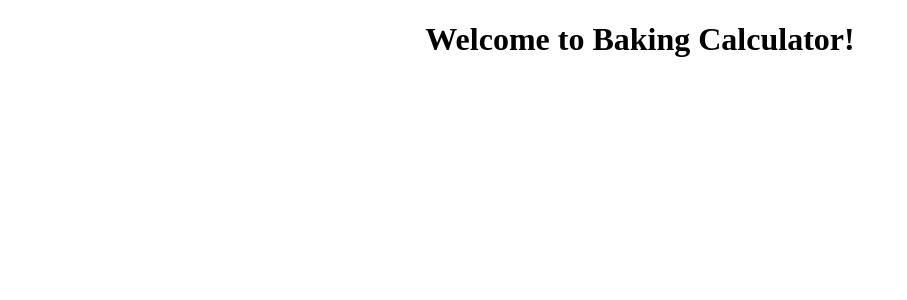
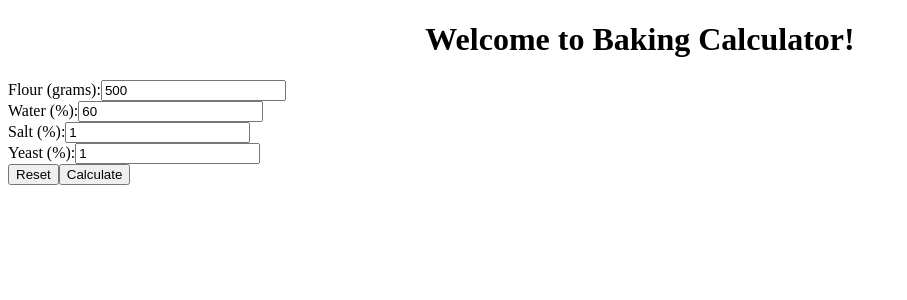
Before and after one commit to PhilippMeissner/baking-calculator, an Angular app: page / in a window 1280 px wide. Shown: the top 300 px of the page, without its empty margins (0-907 px from the left). Built offline with nearby package versions, Linux system fonts and the light colour scheme.

Commit message:
added basic calculation form

```diff
--- a/src/app/app.component.html
+++ b/src/app/app.component.html
@@ -3,3 +3,35 @@
     Welcome to {{ title }}!
   </h1>
 </div>
+<form [formGroup]="form">
+  <label>Flour (grams):</label>
+  <input type="number"
+         formControlName="flour">
+  <br>
+
+  <label>Water (%):</label>
+  <input type="number"
+         formControlName="water">
+  <br>
+
+  <label>Salt (%):</label>
+  <input type="number"
+         formControlName="salt">
+  <br>
+
+
+  <label>Yeast (%):</label>
+  <input type="number"
+         formControlName="yeast">
+  <br>
+
+
+  <button (click)="reset()">Reset</button>
+  <button type="submit" (click)="calculate()" [disabled]="!form.valid">Calculate</button>
+</form>
+
+<p>
+  <span *ngIf="form.valid && result">
+    {{ result | json }}
+  </span>
+</p>
--- a/src/app/app.component.ts
+++ b/src/app/app.component.ts
@@ -1,4 +1,5 @@
 import {Component} from '@angular/core';
+import {FormBuilder, FormGroup, Validators} from '@angular/forms';
 
 @Component({
   selector: 'app-root',
@@ -7,7 +8,74 @@ import {Component} from '@angular/core';
 })
 export class AppComponent {
   title = 'Baking Calculator';
+  result?: IResult;
+  form: FormGroup;
 
-  constructor() {
+  private readonly _presetData: IResult = {
+    flour: 500,
+    water: 60,
+    salt: 1,
+    yeast: 1,
+  };
+
+  constructor(
+    private readonly _fb: FormBuilder,
+  ) {
+    this.form = _fb.group({
+      flour: [this._presetData.flour, [Validators.required]],
+      water: [this._presetData.water, [Validators.required]],
+      salt: [this._presetData.salt, [Validators.required]],
+      yeast: [this._presetData.yeast, [Validators.required]],
+    });
+  }
+
+  calculate() {
+    this.result = {
+      flour: this._calcFlour(),
+      water: this._calcWater(),
+      salt: this._calcSalt(),
+      yeast: this._calcYeast(),
+    };
+  }
+
+  reset() {
+    this.form.reset();
+    this.form.patchValue(this._presetData);
+    this.result = undefined;
+    this.form.updateValueAndValidity();
+    this.form.markAsUntouched();
+  }
+
+  private _calcFlour(): number {
+    return this._getValue('flour');
+  }
+
+  private _calcWater(): number {
+    const waterPercentage = this._getValue('water');
+    const flourTotal = this._getValue('flour');
+    return (flourTotal / 100) * waterPercentage;
+  }
+
+  private _calcSalt(): number {
+    const saltPercentage = this._getValue('salt');
+    const flourTotal = this._getValue('flour');
+    return (flourTotal / 100) * saltPercentage;
+  }
+
+  private _calcYeast(): number {
+    const yeastPercentage = this._getValue('yeast');
+    const flourTotal = this._getValue('flour');
+    return (flourTotal / 100) * yeastPercentage;
+  }
+
+  private _getValue(name: string) {
+    return this.form.get(name).value;
   }
 }
+
+export interface IResult {
+  flour: number;
+  water: number;
+  salt: number;
+  yeast: number;
+}
--- a/src/app/app.module.ts
+++ b/src/app/app.module.ts
@@ -1,7 +1,7 @@
 import {BrowserModule} from '@angular/platform-browser';
 import {NgModule} from '@angular/core';
-
 import {AppComponent} from './app.component';
+import {FormsModule, ReactiveFormsModule} from '@angular/forms';
 
 @NgModule({
   declarations: [
@@ -9,6 +9,8 @@ import {AppComponent} from './app.component';
   ],
   imports: [
     BrowserModule,
+    ReactiveFormsModule,
+    FormsModule,
   ],
   providers: [],
   bootstrap: [AppComponent],
```
